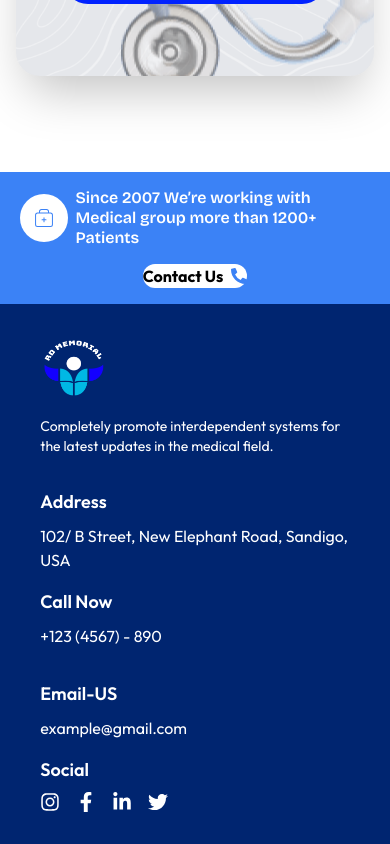
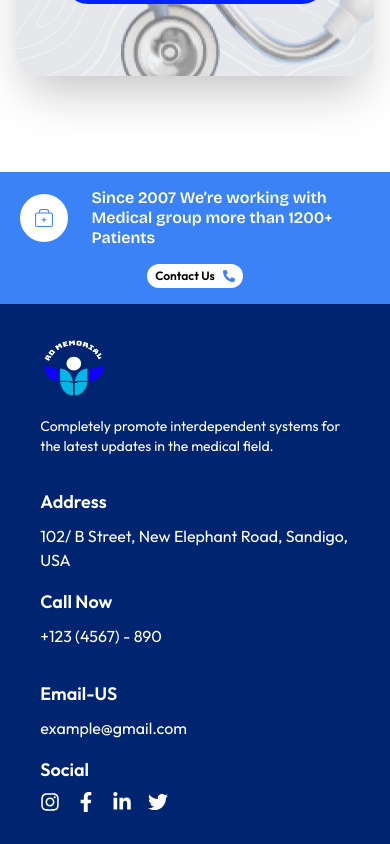
Before and after one commit to alpharsh/hospital, a React (Vite) app: page / in a window 390 px wide. Shown: the part 7155-7999 px from the top of the page. Built offline with nearby package versions, Linux system fonts and the light colour scheme.

Commit message:
refactor: enhance InfoBanner layout and improve button styling for better accessibility

```diff
--- a/src/components/InfoBanner.jsx
+++ b/src/components/InfoBanner.jsx
@@ -7,7 +7,7 @@ const InfoBanner = () => {
     <div className="bg-blue-500 text-white py-4 overflow-hidden">
       <div className="container lg:max-w-[1200px] mx-auto w-[90%] md:w-5/6 flex flex-col md:flex-row items-center justify-between md:px-6">
         {/* Left Section: Icon and Text */}
-        <div className="flex items-center space-x-2 md:space-x-6">
+        <div className="flex items-center space-x-6">
           <div className="bg-white text-blue-500 rounded-full p-3 md:p-8">
             <CiMedicalCase className=' text-2xl md:text-5xl'/>
           </div>
@@ -16,9 +16,9 @@ const InfoBanner = () => {
 
         {/* Right Section: Contact Us Button */}
         <div className="mt-4 md:mt-0">
-          <a href="tel:+1234567890" className="bg-white text-black hover:bg-blue-100 md:px-9 md:py-3 rounded-full flex items-center space-x-2">
-            <span className='font-bold md:text-xl'>Contact Us</span>
-            <FaPhoneAlt className='md:text-2xl text-blue-500'/>
+          <a href="tel:+1234567890" className="bg-white text-black hover:bg-blue-100 px-2 md:px-9 py-1 md:py-3 rounded-full flex items-center space-x-2">
+            <span className='font-semibold md:font-bold text-xs md:text-xl'>Contact Us</span>
+            <FaPhoneAlt className='text-xs md:text-2xl text-blue-500'/>
           </a>
         </div>
       </div>
```
